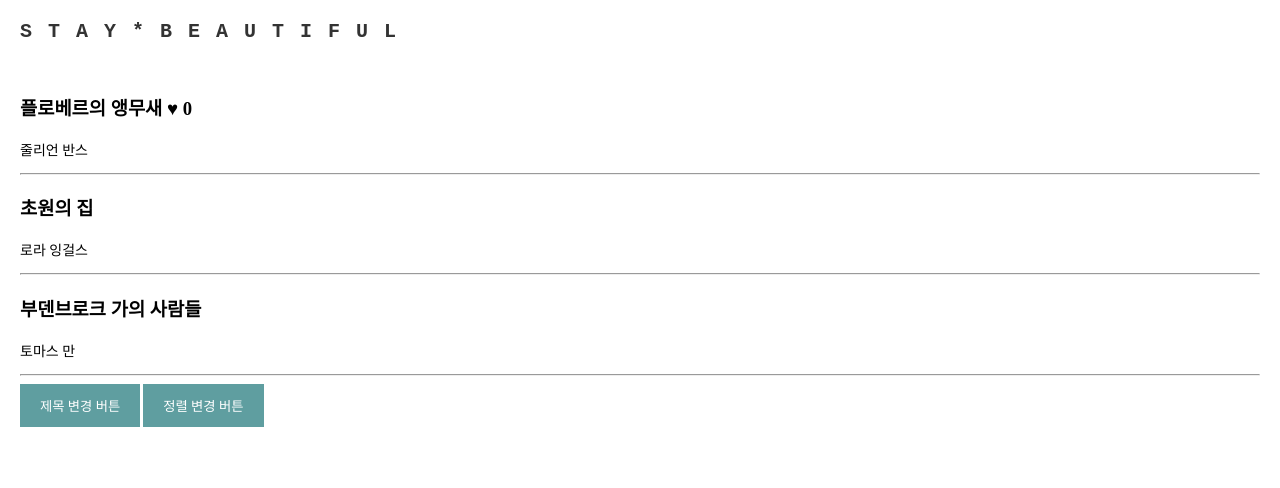
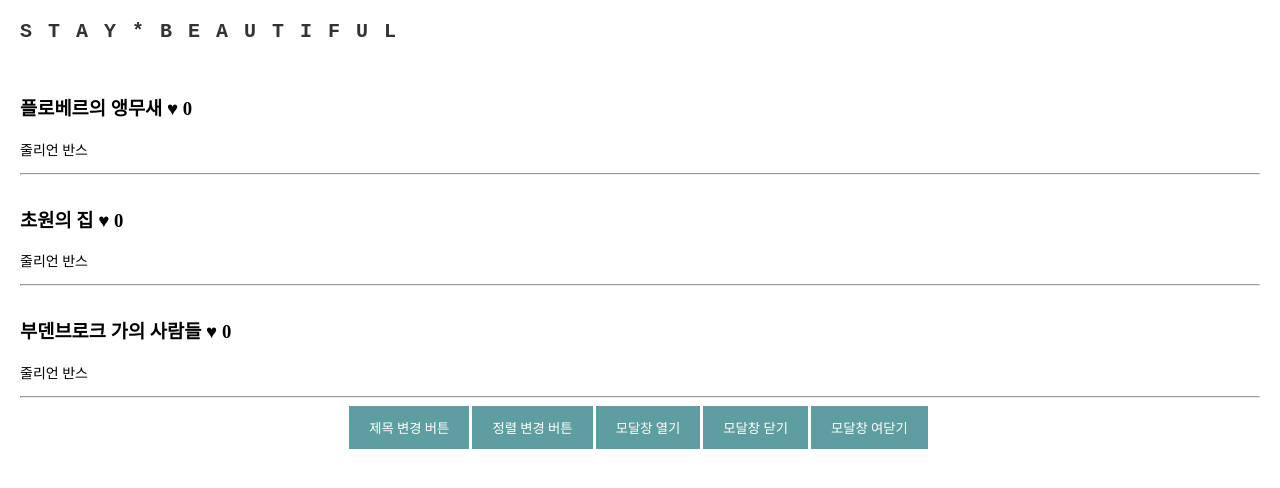
Before and after one commit to rustywhite404/reactBlog, a React (Create React App) app: page / in a window 1280 px wide. Shown: the top 488 px of the page. Built offline with nearby package versions, Linux system fonts and the light colour scheme.

Commit message:
220118 component & map

```diff
--- a/src/App.css
+++ b/src/App.css
@@ -90,3 +90,9 @@
   font-family: '조선일보명조';
   margin-right:3px;
 }
+
+.modal{
+  margin-top : 20px;
+  padding : 20px;
+  background : #eee;
+}
--- a/src/App.js
+++ b/src/App.js
@@ -1,11 +1,44 @@
 import logo from './logo.svg';
 import './App.css';
 import { useState } from 'react';
+
+function Modal(){
+  return(
+    <div className='modal'>
+      <h2>제목</h2>
+      <p>날짜</p>
+      <p>상세내용</p>
+    </div>
+  )
+}
 
 function App() {
 
   let [title,changeTitle] = useState(['플로베르의 앵무새','초원의 집','부덴브로크 가의 사람들']);
   let [like,changeLike] = useState(0);
+  let [modal,changeModal] = useState(false);
+  let exArray = [2,3,4];
+  let exArray2 = exArray.map(function(a){
+    return a * 10
+  });
+  /* array 안의 모든 자료에 똑같은 작업을 해주고 싶을 때 map을 사용함. 소괄호 안에 콜백함수 하나 넣는 게 기본.
+    이렇게 하면 map 안의 코드가 array의 자료 갯수만큼 실행된다.
+    map 함수는 원본 자료형을 변형시키지 않아서, 보통 새로운 변수에 담아서 사용함.
+    리액트에서는 이걸 반복문처럼 이용할 수 있다(아래 반복문 참고)
+  */
+
+  function normalFor(){
+    /* 일반 for문은 이렇게 함수를 만들어서 그 안에서 쓰고 밖에서 호출해야 함.
+        함수 만들기 귀찮으니 코딩꼰대가 아니라면 그냥 map을 쓰라고 함.
+    */
+    var normalArray = [];
+    for(var i=0;i<3;i++){
+      normalArray.push(<div>안녕</div>);
+      /* 리액트에서는 html들을 그냥 array 안에 담아서 써도 잘 렌더링 해주니까 이렇게 써도 된다. */
+    }
+    return normalArray;
+  }
+
 
   function changeTitleFunction(){
      /* var newArray = title;
@@ -41,13 +74,59 @@ function App() {
     changeTitle(sortArray);
   }
 
+  function changeModalFunction(){
+    changeModal(true);
+  }
+
+  function changeModalFunction2(){
+    {
+      modal===false?changeModal(true):changeModal(false)
+    }
+  }
+
+
   return (
     <div className="App">
+
+      {/* 리액트 중괄호 내에서는 if문을 사용할 수 없어서, if문 대용으로 삼항연산자를 사용한다.
+            참고로 리액트에서 텅 빈 HTML을 의미하는 코드는 null이다.
+      */}
+
+
+      {/* 리액트 중괄호 내에서는 if문을 사용할 수 없어서, if문 대용으로 삼항연산자를 사용한다.
+          참고로 리액트에서 텅 빈 HTML을 의미하는 코드는 null이다.
+      */}
+
+      {/*
+          <Modal></Modal>
+          이렇게 html을 function으로 따로 빼고, 원하는 곳에 한 문장으로 간결하게 끼워넣는 걸 컴포넌트Component라고 한다.
+          1. 보통 대문자로 시작하고,
+          2. return() 안에는 태그들이 평행하게 여러개 들어갈 수 없다. 최상위 div 또는 <></> 가 있어야 함. 이걸 fragments라고 한다.
+          3. component 위치는 App()과 나란히 만들어 주는 게 일반적이다. 결국 App()도 컴포넌트 생성 문법이기 때문.
+          일반적으로 컴포넌트용 function 안에다 또 다른 컴포넌트용 function을 만들지는 않는다.
+          4. component 안에 다른 component를 넣을 수는 있다.
+          <컴포넌트><다른컴포넌트></다른컴포넌트><컴포넌트>
+
+          어떤 html을 컴포넌트로 만들면 좋을까? -> 반복되는 덩어리나 매우 자주 변경되는 덩어리, 다른 페이지가 필요할 경우 이 페이지 전체를 컴포넌트로 만들 수도 있고(필수는 아님)
+          팀원과 협업할 때 컴포넌트 단위로 작업을 분배하기도 함.
+
+          컴포넌트의 단점 : 함수를 많이 만들면 관리가 힘들다.
+          제일 큰 단점 : Modal 컴포넌트에서 App(){}(다른 컴포넌트) 안에 있는 state를 사용하고 싶을 때 그냥 쓸 수 없음. props를 이용해서 전달해줘야 사용 가능함(그래서 귀찮음)
+          => 그러니까 꼭 필요한 곳만 쪼개기로 하자.
+      */}
+
       <div className='main-nav'>
         <div>S T A Y * B E A U T I F U L</div>
       </div>
+
+
+        {
+          title.map(function(a){
+            return(
               <div className='title-list'>
-        <h3> { title[0] } <span onClick={ ()=>{ changeLike(like + 1)} } >♥</span> { like } </h3>
+                <h3> {a} <span onClick={ ()=>{ changeLike(like + 1)} } >♥</span> { like } </h3>
+                <p>줄리언 반스</p>
+                <hr />
                 {/* 리액트에서는 div onclick="실행할 자바스크립트" 의 문법이
                   div onClick={실행할 함수} 로 바뀐다.
                   1. C가 대문자인 것 / 2. 중괄호 {} 사용하는 것 / 3. 그냥 코드가 아니라 함수를 쓰는 거  기억하기!
@@ -62,19 +141,24 @@ function App() {
                   state는 변수와는 다르게 값을 변경할 때 (((변경함수)))를 써야 함.
                   changeLike(대체할 데이터) 이렇게 써야 함.
                   */}
+              </div>
+            )
+          })
+        }
 
-        <p>줄리언 반스</p>
-        <hr />
-        <h3>{title[1]}</h3>
-        <p>로라 잉걸스</p>
-        <hr />
-        <h3>{title[2]}</h3>
-        <p>토마스 만</p>
-        <hr />
-        <button class="basicBtn" onClick={changeTitleFunction}>제목 변경 버튼</button>
-        <button class="basicBtn" onClick={changeSortFunction}>정렬 변경 버튼</button>
+
+        <button className="basicBtn" onClick={changeTitleFunction}>제목 변경 버튼</button>
+        <button className="basicBtn" onClick={changeSortFunction}>정렬 변경 버튼</button>
+        <button className="basicBtn" onClick={changeModalFunction}>모달창 열기</button>
+        <button className="basicBtn" onClick={()=>{changeModal(false)}}>모달창 닫기</button>
+        <button className="basicBtn" onClick={changeModalFunction2}>모달창 여닫기</button>
+        {
+          modal===true ? <Modal /> : null
+        }
+
       </div>
-    </div>
+
+
   );
 }
 
```
Lines whose indentation alone changed are shown as unchanged.
